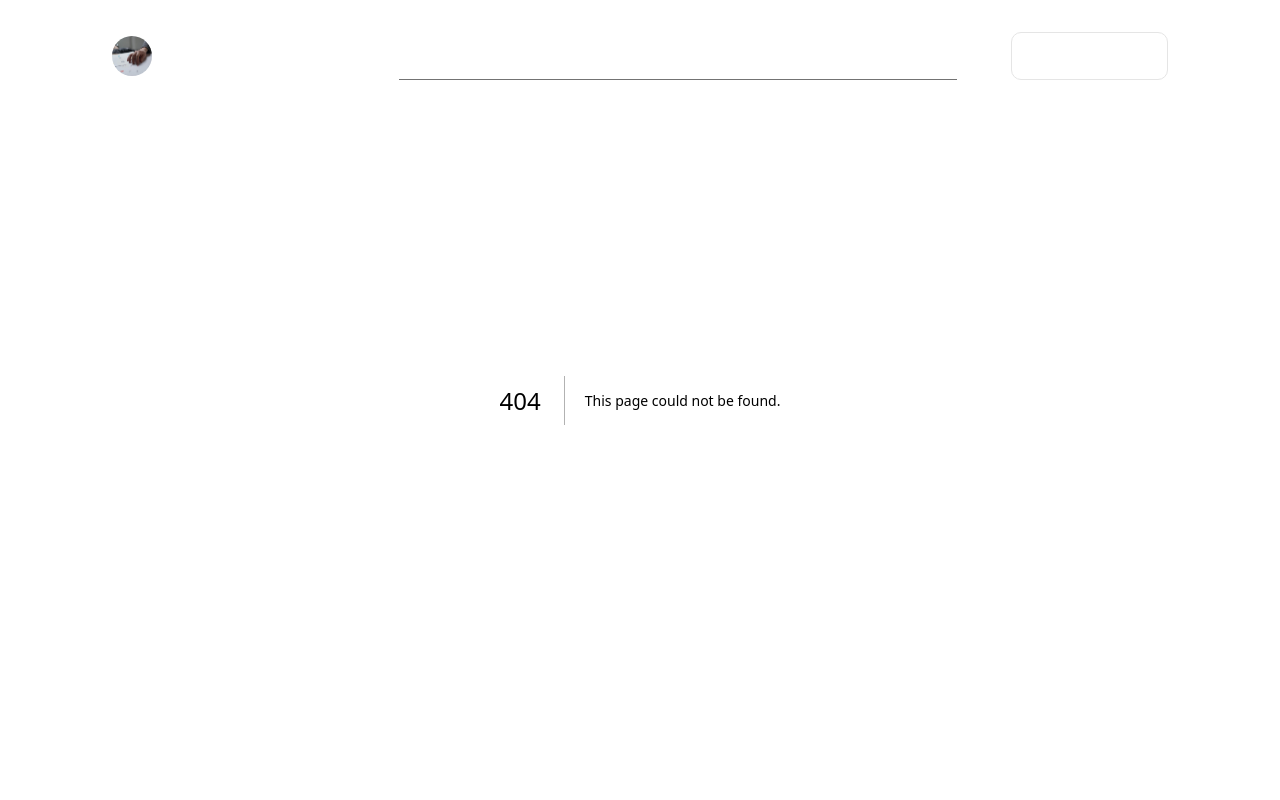
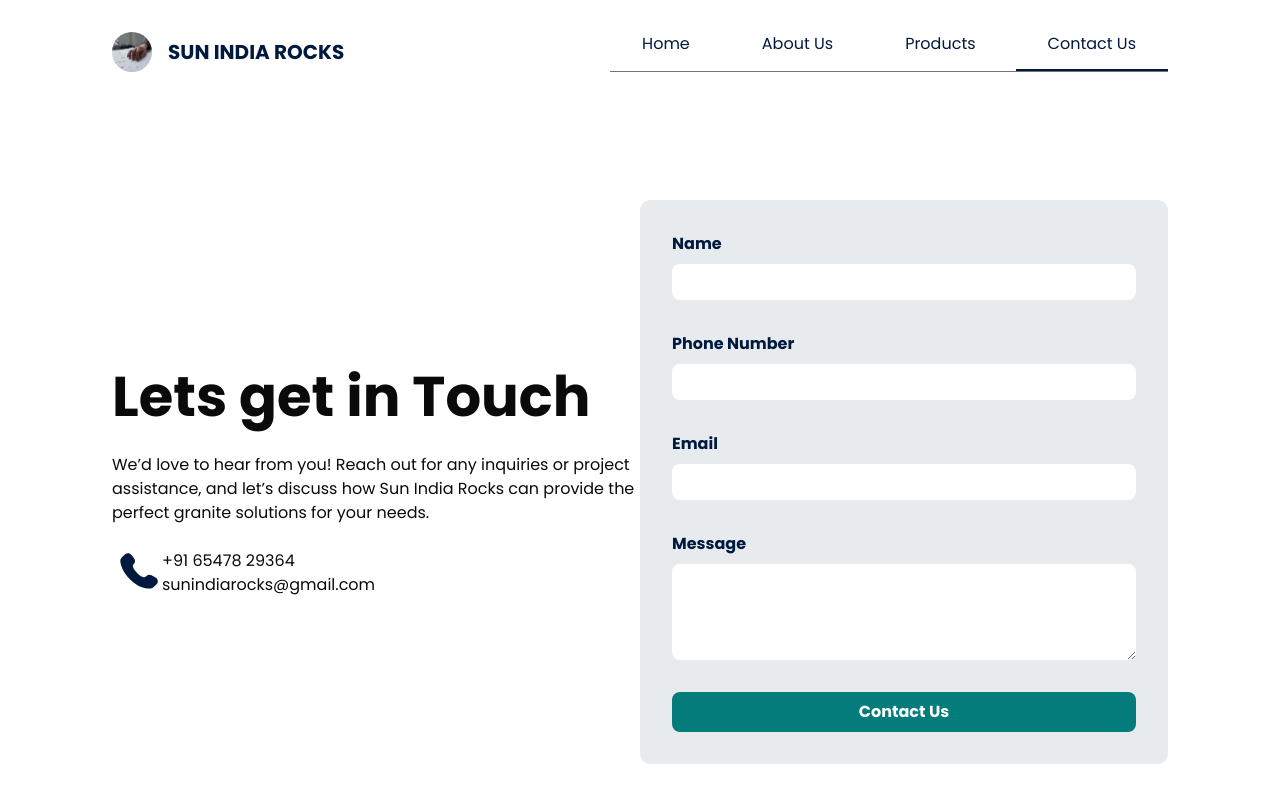
Before and after one commit to IshanVeer/sun-rock-india-website, a Next.js app: page /contact in a window 1280 px wide. Before the commit this address had no page. Shown: the top 800 px of the page. Built offline with nearby package versions, Linux system fonts and the light colour scheme.

Commit message:
created contact page

```diff
--- /dev/null
+++ b/app/contact/page.tsx
@@ -0,0 +1,81 @@
+import React from "react";
+import Image from "next/image";
+
+const page = () => {
+  return (
+    <section className="px-20 md:px-28 bg-light-900 py-20 h-screen">
+      <div className="pt-30 flex items-center">
+        <div className="flex w-1/2 flex-col gap-6">
+          <h1 className="h1-bold">Lets get in Touch</h1>
+          <p>
+            We’d love to hear from you! Reach out for any inquiries or project
+            assistance, and let’s discuss how Sun India Rocks can provide the
+            perfect granite solutions for your needs.
+          </p>
+          <div className="flex">
+            <Image
+              src="/assets/icons/phone.svg"
+              alt="call"
+              height={50}
+              width={50}
+            />
+            <div>
+              <p>+91 65478 29364</p>
+              <p>sunindiarocks@gmail.com</p>
+            </div>
+          </div>
+        </div>
+        <div className="w-1/2 rounded-lg p-8 px-8 bg-[#E7EBED]">
+          <form className="flex  flex-col gap-8" action="submit">
+            <div className="flex flex-col gap-2">
+              {/* name */}
+              <label className="text-dark-100 h4-bold" htmlFor="name">
+                Name
+              </label>
+              <input
+                className="w-full rounded-md p-1.5 bg-light-900"
+                id="name"
+                type="text"
+              />
+            </div>
+            <div className="flex flex-col gap-2">
+              <label className="h4-bold text-dark-100" htmlFor="number">
+                Phone Number
+              </label>
+              <input
+                id="number"
+                className="w-full rounded-md p-1.5 bg-light-900"
+                type="number"
+              />
+            </div>
+            <div className="flex flex-col gap-2">
+              <label className="h4-bold  text-dark-100" htmlFor="email">
+                Email
+              </label>
+              <input
+                className="w-full rounded-md p-1.5 bg-light-900"
+                id="email"
+                type="email"
+              />
+            </div>
+            <div className="flex flex-col gap-2">
+              <label className="h4-bold  text-dark-100" htmlFor="message">
+                Message
+              </label>{" "}
+              <textarea
+                className="w-full rounded-md bg-light-900"
+                rows={4}
+                id="message"
+              />
+            </div>
+            <button className="bg-[#047C7C] rounded-md text-light-900 h4-bold w-full px-4 py-2">
+              Contact Us
+            </button>
+          </form>
+        </div>
+      </div>
+    </section>
+  );
+};
+
+export default page;
--- a/components/products/ProductShowcase.tsx
+++ b/components/products/ProductShowcase.tsx
@@ -6,7 +6,7 @@ import Image from "next/image";
 const ProductShowcase = () => {
   const [selectedProduct, setSelectedProduct] = useState(productData[0]);
   return (
-    <div className="flex bg-[#E7EBED] p-12 gap-12 min-h-screen items-center">
+    <div className="flex bg-[#E7EBED]  gap-12  items-center">
       {/* Sidebar */}
       <div className="flex flex-col text-light-600 gap-4 relative border-l border-gray-300 pl-8">
         {productData.map((product) => (
--- /dev/null
+++ b/components/shared/ContactNav.tsx
@@ -0,0 +1,7 @@
+import React from "react";
+
+const ContactNav = () => {
+  return <div>contact nav</div>;
+};
+
+export default ContactNav;
--- a/components/shared/NavBar.tsx
+++ b/components/shared/NavBar.tsx
@@ -9,7 +9,11 @@ const NavBar = () => {
   const pathname = usePathname();
 
   return (
-    <nav className="absolute max-md:hidden text-light-900 px-28 w-full z-10 justify-between my-8 flex">
+    <nav
+      className={`absolute max-md:hidden  px-28 w-full z-10 justify-between my-8 flex ${
+        pathname === "/contact" ? "text-dark-100" : "text-light-900"
+      }`}
+    >
       {/* logo */}
 
       <Link className="flex items-center gap-4" href="/">
@@ -28,7 +32,11 @@ const NavBar = () => {
         {navLinks.map((link) => (
           <li
             className={`${
-              pathname === link.route ? "border-b-2 border-light-900" : ""
+              pathname === link.route && pathname === "/contact"
+                ? "border-b-2 border-dark-100 "
+                : pathname === link.route
+                ? "border-b-2 border-light-900"
+                : ""
             } px-8 max-xl:px-2    hover:border-b-2 hover:border-light-900 `}
             key={link.route}
           >
@@ -38,7 +46,11 @@ const NavBar = () => {
       </ul>
 
       {/* catalogue button */}
-      <button className="py-2 px-4 gap-2 flex items-center cursor-pointer rounded-lg border">
+      <button
+        className={`${
+          pathname === "/contact" ? "hidden" : ""
+        } py-2  px-4 gap-2 flex items-center cursor-pointer rounded-lg border`}
+      >
         Catalogue
         <Image
           src="/assets/icons/download.svg"
```
Also changed, not shown: public/assets/icons/phone.svg (added).
